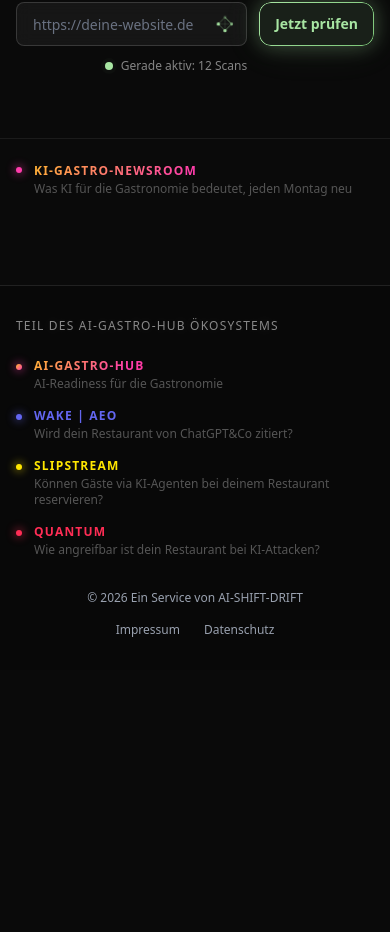
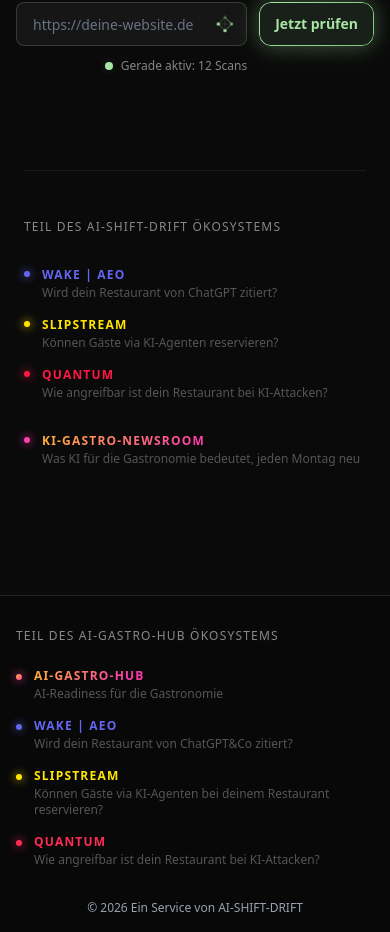
Before and after one commit to perspectivetwist/geo-gastro, a Next.js app: page / in a window 390 px wide. Shown: the part 4580-5512 px from the top of the page. Before the commit the page ends 5250 px from the top, so only its background shows below. Built offline with nearby package versions, Linux system fonts and the light colour scheme; no server answers.

Commit message:
feat: add full ecosystem footer with scanner cross-links + newsroom
Replaces standalone newsroom link with 2-column ASD ecosystem footer
matching ai-gastro-hub TrustSection layout.

Co-Authored-By: Claude Opus 4.6 <noreply@anthropic.com>

```diff
--- a/app/page.tsx
+++ b/app/page.tsx
@@ -166,8 +166,29 @@ export default function Home() {
         <UrlInputForm />
       </div>
 
-      {/* Newsroom Link */}
-      <div className="max-w-3xl mx-auto px-4 py-6 border-t" style={{ borderColor: "rgba(255,255,255,0.07)" }}>
+      {/* Ökosystem Footer */}
+      <footer className="max-w-5xl mx-auto px-6 pb-16 pt-8">
+        <div className="border-t pt-12" style={{ borderColor: "rgba(255,255,255,0.07)" }}>
+          <div className="text-xs tracking-widest uppercase mb-8" style={{ color: "#888" }}>
+            Teil des AI-Shift-Drift &Ouml;kosystems
+          </div>
+          <div className="grid grid-cols-1 md:grid-cols-2 gap-8">
+            <div className="flex flex-col gap-4">
+              {[
+                { name: 'Wake | AEO', desc: 'Wird dein Restaurant von ChatGPT zitiert?', url: 'https://aeo-gastro.vercel.app', color: '#6366f1' },
+                { name: 'Slipstream', desc: 'K\u00f6nnen G\u00e4ste via KI-Agenten reservieren?', url: 'https://agentready-gastro.vercel.app', color: '#FFE600' },
+                { name: 'Quantum', desc: 'Wie angreifbar ist dein Restaurant bei KI-Attacken?', url: 'https://aisecurity-gastro.vercel.app', color: '#FF1744' },
+              ].map((s) => (
+                <a key={s.name} href={s.url} target="_blank" rel="noopener noreferrer" className="flex items-start gap-3 group">
+                  <div className="w-[6px] h-[6px] rounded-full flex-shrink-0 mt-1" style={{ background: s.color, boxShadow: `0 0 8px 2px ${s.color}66` }} />
+                  <div className="flex flex-col">
+                    <div className="text-xs tracking-widest uppercase font-semibold" style={{ color: s.color }}>{s.name}</div>
+                    <div className="text-xs mt-0.5" style={{ color: "#555" }}>{s.desc}</div>
+                  </div>
+                </a>
+              ))}
+            </div>
+            <div>
               <a href="https://ai-gastro-hub.vercel.app/newsroom" target="_blank" rel="noopener noreferrer" className="flex items-start gap-3 group">
                 <div className="w-[6px] h-[6px] rounded-full flex-shrink-0 mt-1" style={{ background: "#FF3CAC", boxShadow: "0 0 8px 2px #FF3CAC66" }} />
                 <div className="flex flex-col">
@@ -176,6 +197,9 @@ export default function Home() {
                 </div>
               </a>
             </div>
+          </div>
+        </div>
+      </footer>
     </main>
   )
 }
```
Lines whose indentation alone changed are shown as unchanged.
